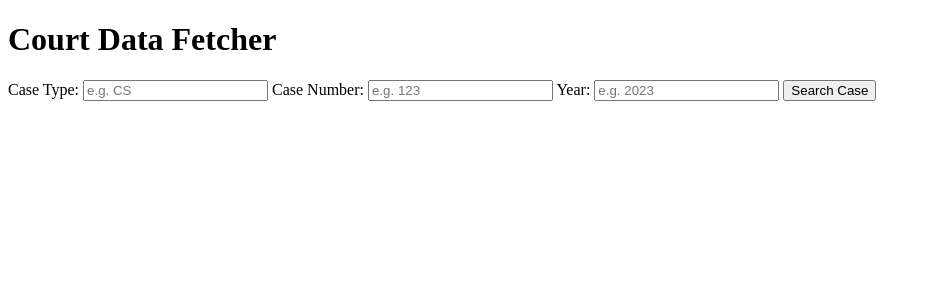
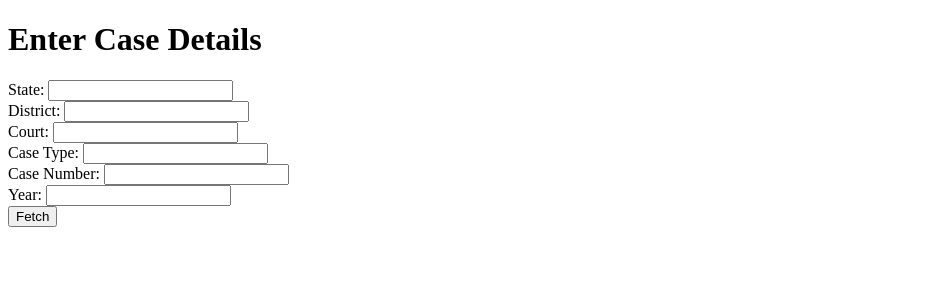
Before and after one commit to Debayan45/court-data-fetcher, a Flask app: page / in a window 1280 px wide. Shown: the top 300 px of the page, without its empty margins (0-931 px from the left). Run offline with Flask 3, Linux system fonts and the light colour scheme.

Commit message:
Update index.html

```diff
--- a/templates/index.html
+++ b/templates/index.html
@@ -1,36 +1,39 @@
 <!DOCTYPE html>
 <html>
 <head>
-    <title>Court Data Fetcher</title>
+    <title>Court Case Scraper</title>
 </head>
 <body>
-    <h1>Court Data Fetcher</h1>
+    <h1>Enter Case Details</h1>
+    <form method="POST">
+        <label>State:</label>
+        <input name="state" required><br>
 
-    {% if error %}
-        <p style="color:red;">{{ error }}</p>
-    {% endif %}
+        <label>District:</label>
+        <input name="district" required><br>
 
-<form method="POST">
-  <label>Case Type:</label>
-  <input type="text" name="case_type" placeholder="e.g. CS" required>
+        <label>Court:</label>
+        <input name="court" required><br>
 
-  <label>Case Number:</label>
-  <input type="text" name="case_number" placeholder="e.g. 123" required>
+        <label>Case Type:</label>
+        <input name="case_type" required><br>
 
-  <label>Year:</label>
-  <input type="text" name="year" placeholder="e.g. 2023" required>
+        <label>Case Number:</label>
+        <input name="case_number" required><br>
 
-  <button type="submit">Search Case</button>
-</form>
+        <label>Year:</label>
+        <input name="year" required><br>
 
+        <button type="submit">Fetch</button>
+    </form>
 
     {% if data %}
         <h2>Case Details</h2>
-        <p><strong>Case:</strong> {{ data.case_title }}</p>
+        <p><strong>Title:</strong> {{ data.case_title }}</p>
         <p><strong>Parties:</strong> {{ data.parties }}</p>
         <p><strong>Filing Date:</strong> {{ data.filing_date }}</p>
         <p><strong>Next Hearing:</strong> {{ data.next_hearing }}</p>
-        <p><a href="{{ data.latest_order_link }}" target="_blank">Download Latest Order</a></p>
+        <p><strong>Latest Order:</strong> <a href="{{ data.latest_order_link }}" target="_blank">Download</a></p>
     {% endif %}
 </body>
 </html>
```
